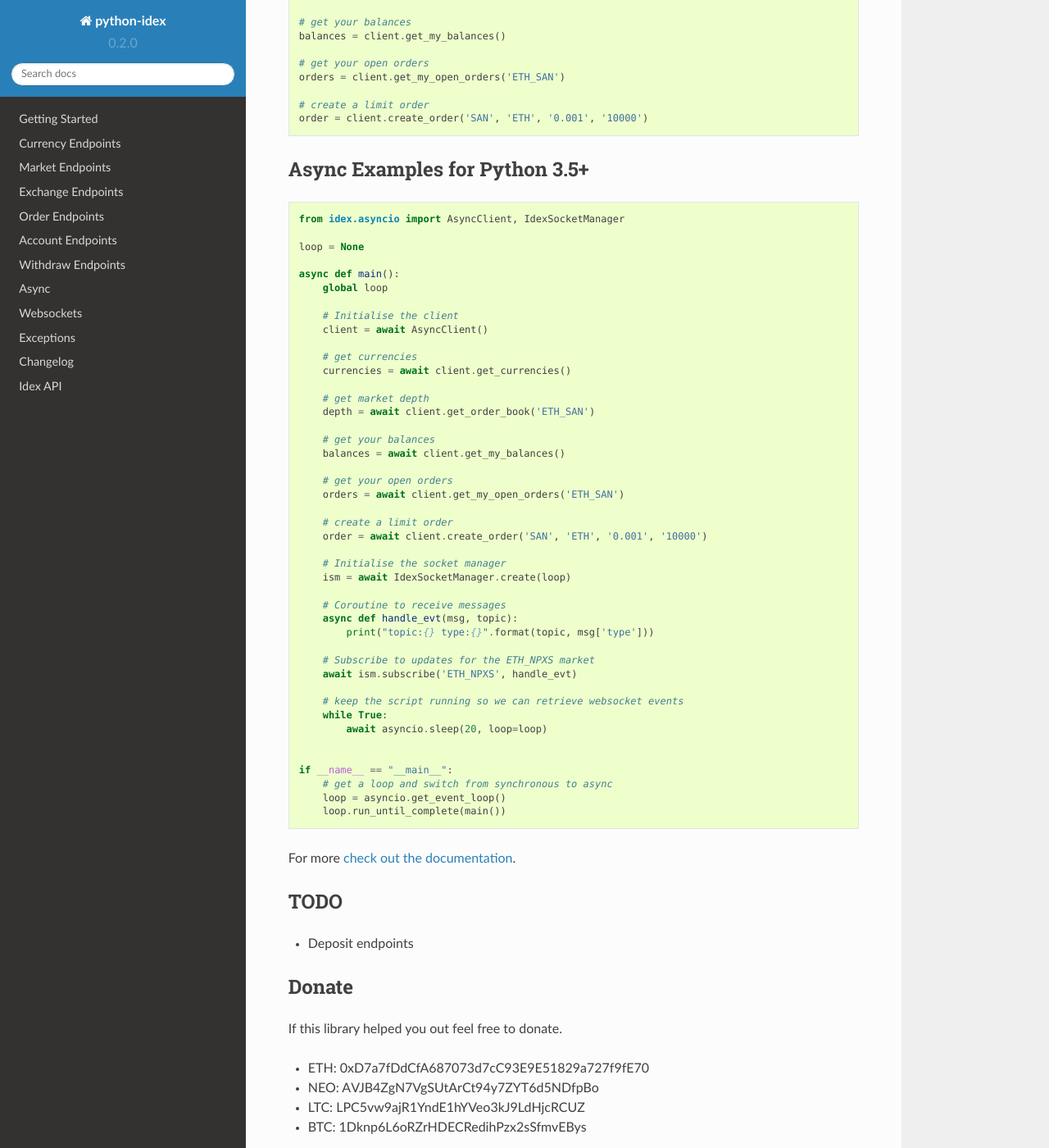
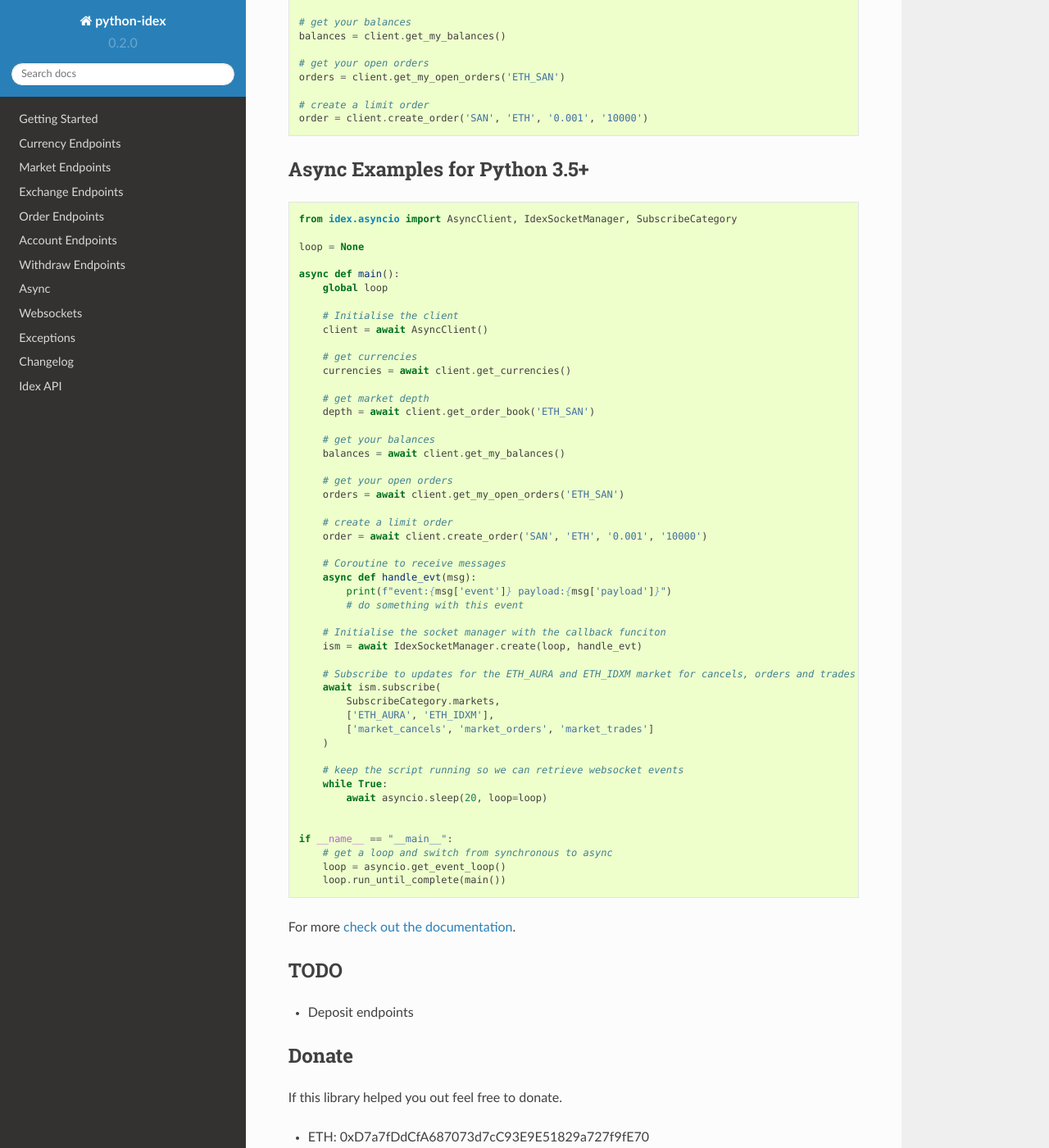
Before and after one commit to sammchardy/python-idex, a Sphinx documentation site: the page built from docs/index.rst, in a window 1280 px wide and 1400 px high, scrolled down 1037 px. Shown: the whole window at 82% size. Built offline with Sphinx 7.4.7 and the Read the Docs theme 2.0.0, drawn with Linux system fonts in a browser that asks for light colours; formulas are drawn with MathJax 3.

Commit message:
Add first pass at datastream subscribe/unsubscribe functionality

```diff
--- a/README.rst
+++ b/README.rst
@@ -79,7 +79,7 @@ Async Examples for Python 3.5+
 
 .. code:: python
 
-    from idex.asyncio import AsyncClient, IdexSocketManager
+    from idex.asyncio import AsyncClient, IdexSocketManager, SubscribeCategory
 
     loop = None
 
@@ -104,15 +104,20 @@ Async Examples for Python 3.5+
         # create a limit order
         order = await client.create_order('SAN', 'ETH', '0.001', '10000')
 
-        # Initialise the socket manager
-        ism = await IdexSocketManager.create(loop)
+        # Coroutine to receive messages
+        async def handle_evt(msg):
+            print(f"event:{msg['event']} payload:{msg['payload']}")
+            # do something with this event
 
-        # Coroutine to receive messages
-        async def handle_evt(msg, topic):
-            print("topic:{} type:{}".format(topic, msg['type']))
+        # Initialise the socket manager with the callback funciton
+        ism = await IdexSocketManager.create(loop, handle_evt)
 
-        # Subscribe to updates for the ETH_NPXS market
-        await ism.subscribe('ETH_NPXS', handle_evt)
+        # Subscribe to updates for the ETH_AURA and ETH_IDXM market for cancels, orders and trades
+        await ism.subscribe(
+            SubscribeCategory.markets,
+            ['ETH_AURA', 'ETH_IDXM'],
+            ['market_cancels', 'market_orders', 'market_trades']
+        )
 
         # keep the script running so we can retrieve websocket events
         while True:
--- a/requirements35.txt
+++ b/requirements35.txt
@@ -1,2 +1,3 @@
 websockets>=4.0.0
 aiohttp>=2.3.0
+shortid>=0.1.2
--- a/setup.py
+++ b/setup.py
@@ -44,7 +44,7 @@ def install_requires():
 
     requires = ['requests', 'coincurve>=7.0.0', 'pycryptodome>=3.5.1,<4', 'rlp==0.4.7']
     if sys.version_info > (3, 3):
-        requires.extend(['py_ecc', 'websockets>=4.0.0', 'aiohttp>=2.3.0'])
+        requires.extend(['py_ecc', 'websockets>=4.0.0', 'aiohttp>=2.3.0', 'shortid>=0.1.2'])
     else:
         requires.extend(['py_ecc==1.4.2'])
     print("installing:{}".format(requires))
```
Also changed, not shown: docs/websockets.rst (+13 -8 lines), 2 other files.
